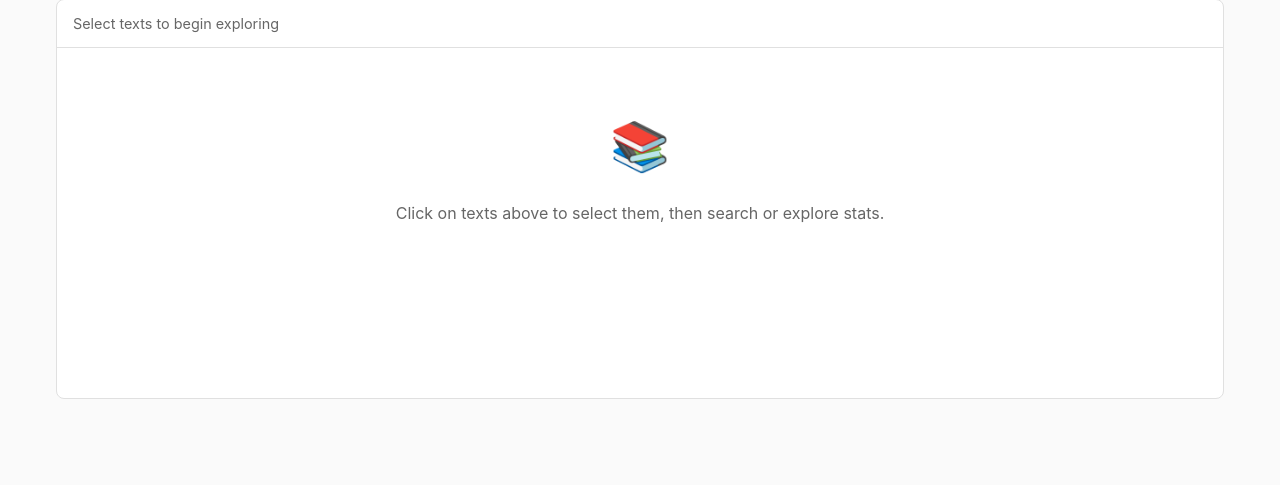
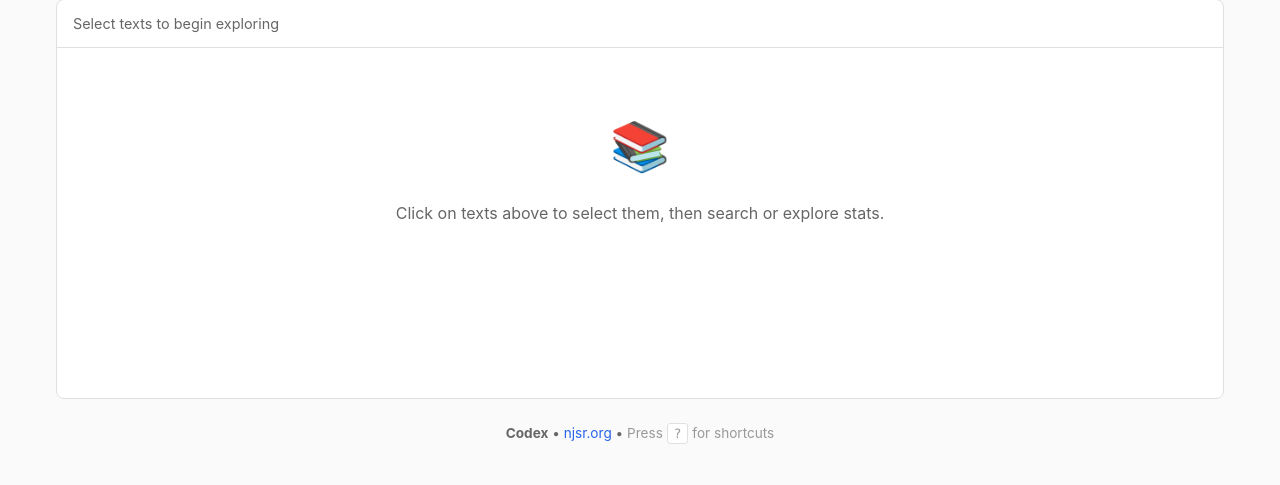
Before and after one commit to MarloGreene/njsr, a PHP site: page /text/index.html in a window 1280 px wide. Shown: the part 315-800 px from the top of the page. Run offline with PHP 8.4, Linux system fonts and the light colour scheme.

Commit message:
Add footer and polish README for Codex
Co-Authored-By: Claude Opus 4.5 <noreply@anthropic.com>

```diff
--- a/text/index.html
+++ b/text/index.html
@@ -115,6 +115,15 @@
       </div>
     </div>
 
+    <!-- Footer -->
+    <footer class="footer">
+      <p>
+        <strong>Codex</strong> &bull;
+        <a href="https://njsr.org">njsr.org</a> &bull;
+        <span class="footer-hint">Press <kbd>?</kbd> for shortcuts</span>
+      </p>
+    </footer>
+
     <!-- Loading Overlay -->
     <div class="loading" id="loading">
       <div class="spinner"></div>
--- a/text/style.css
+++ b/text/style.css
@@ -755,6 +755,36 @@ body {
   }
 }
 
+/* Footer */
+.footer {
+  text-align: center;
+  padding: 24px 16px;
+  color: var(--text-dim);
+  font-size: 0.85rem;
+}
+
+.footer a {
+  color: var(--accent);
+  text-decoration: none;
+}
+
+.footer a:hover {
+  text-decoration: underline;
+}
+
+.footer kbd {
+  background: var(--bg-alt);
+  border: 1px solid var(--border);
+  border-radius: 3px;
+  padding: 2px 6px;
+  font-family: var(--font-mono);
+  font-size: 0.8rem;
+}
+
+.footer-hint {
+  color: var(--text-muted);
+}
+
 /* Scrollbar styling */
 ::-webkit-scrollbar {
   width: 8px;
```
Also changed, not shown: text/README.md.
